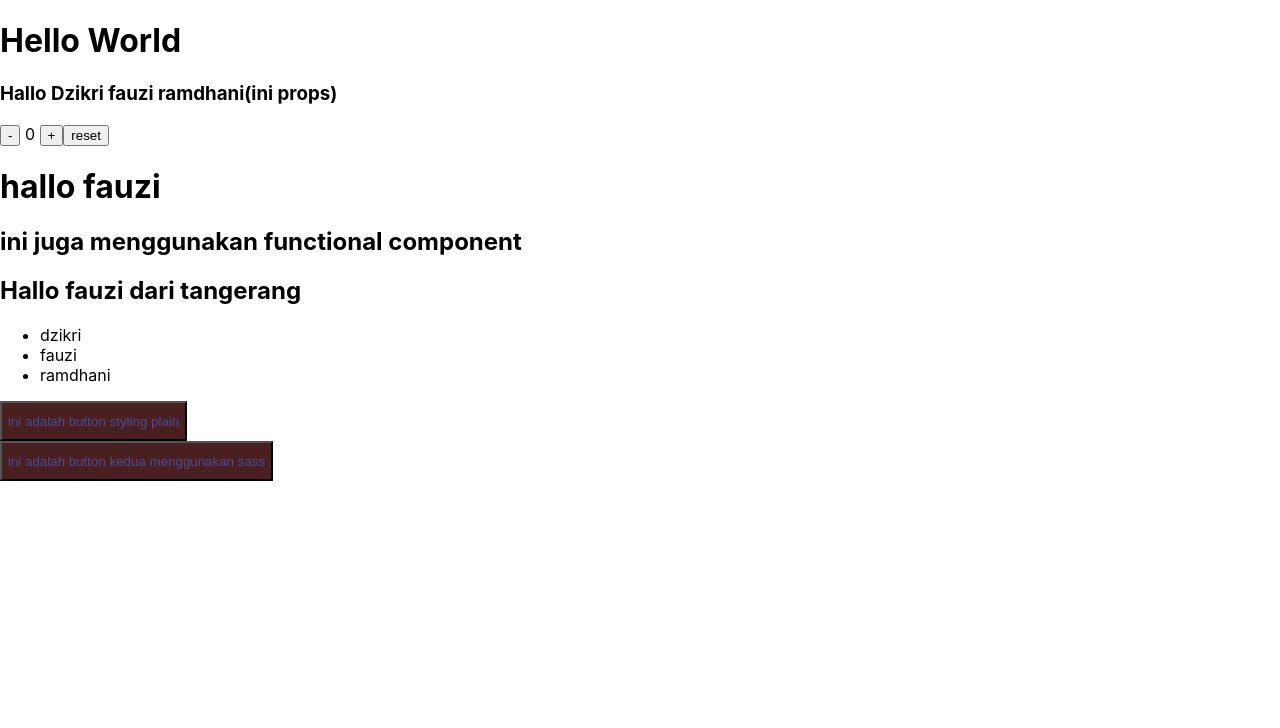
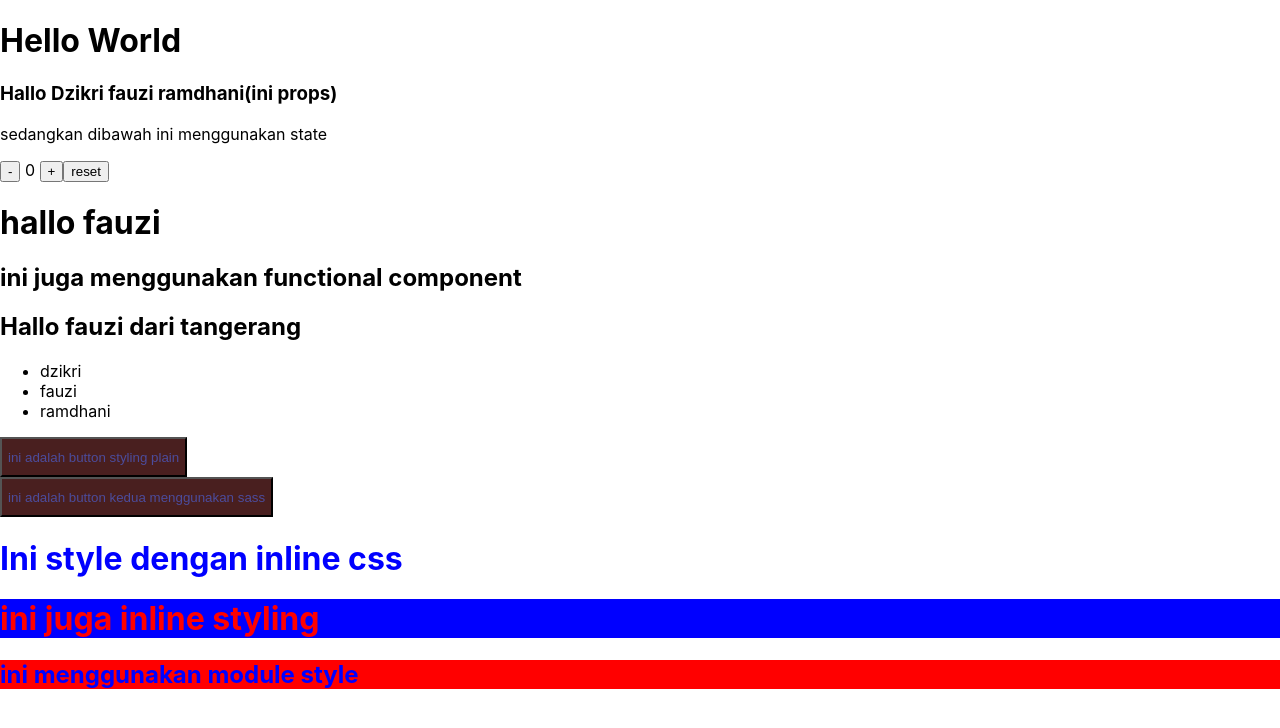
Before and after one commit to dzikfr/dzikfr-belajar-reactjs, a React (Create React App) app: page / in a window 1280 px wide. Shown: the top 728 px of the page. Built offline with nearby package versions, Linux system fonts and the light colour scheme.

Commit message:
08-08-2024/oklh

```diff
--- a/src/materi/komponen/pembahasan/ClassComponent.jsx
+++ b/src/materi/komponen/pembahasan/ClassComponent.jsx
@@ -6,6 +6,7 @@ class ClassComponent extends React.Component{
             <div>
                 <h1>Hello World</h1>
                 <h3>Hallo {this.props.nama}</h3>
+                <p>sedangkan dibawah ini menggunakan state</p>
                 <button onClick={this.handleMin}>-</button>
                 <span>{'  '}{this.state.value}{'  '}</span>
                 <button onClick={this.handlePlus}>+</button>
--- a/src/materi/styling/index.jsx
+++ b/src/materi/styling/index.jsx
@@ -1,12 +1,16 @@
 import React from "react";
 import Plain from "./plain";
 import Sass from "./Sass";
+import Inline from "./inline";
+import Module from "./module";
 
 const Styling = () => {
     return(
         <div>
             <Plain/>
             <Sass/>
+            <Inline/>
+            <Module/>
         </div>
     )
 }
--- /dev/null
+++ b/src/materi/styling/inline/index.jsx
@@ -0,0 +1,17 @@
+import React from "react";
+
+const Inline = () => {
+    const style ={
+        color: "red",
+        backgroundColor: "blue"
+    }
+
+    return(
+        <div>
+            <h1 style={{color: "blue"}}>Ini style dengan inline css</h1>
+            <h1 style={style}>ini juga inline styling</h1>
+        </div>
+    )
+}
+
+export default Inline
--- /dev/null
+++ b/src/materi/styling/module/index.jsx
@@ -0,0 +1,12 @@
+import React from "react";
+import style from './index.module.css';
+
+const Module = () => {
+    return(
+        <div>
+            <h2 className={style.text}>ini menggunakan module style</h2>
+        </div>
+    )
+}
+
+export default Module
--- /dev/null
+++ b/src/materi/styling/module/index.module.css
@@ -0,0 +1,4 @@
+.text{
+    color: blue;
+    background-color: red;
+}
```
